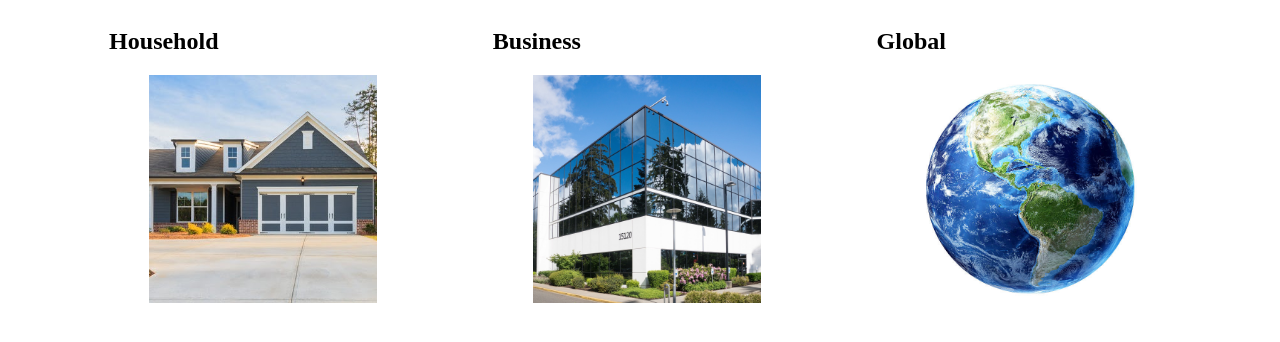
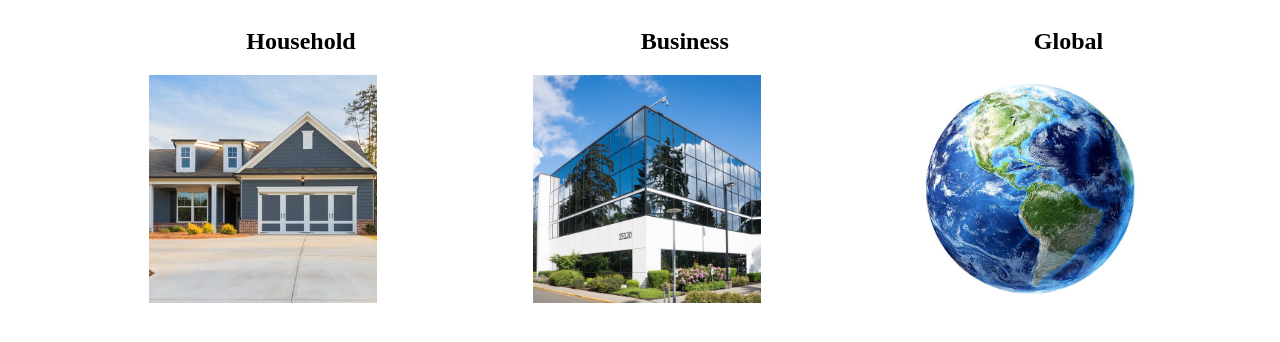
Before and after one commit to kbb306/ConCom, a PHP site: page /sales.html in a window 1280 px wide. Shown: the top 342 px of the page. Run offline with PHP 8.4, Linux system fonts and the light colour scheme.

Commit message:
Centered headings

```diff
--- a/css/styles.css
+++ b/css/styles.css
@@ -36,4 +36,8 @@
   display: grid;
   grid-template-columns: 33% 33% 33%;
   padding-left: 8%;
+
+  h2 {
+    text-align: center;
+  }
 }
```
